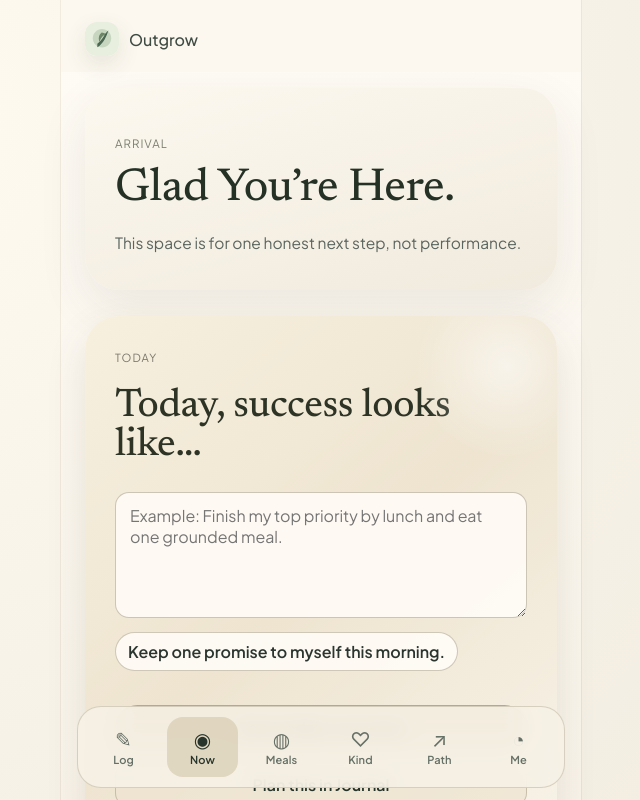
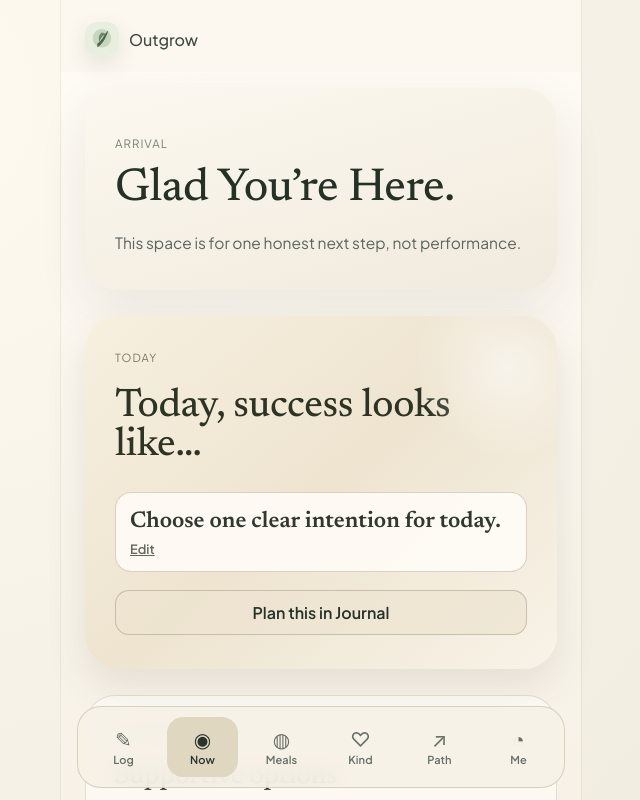
Before and after one commit to carllachance/outgrow, a React (Vite) app: page /today in a window 1280 px wide. Shown: the top 800 px of the page, without its empty margins (319-959 px from the left). Built offline with nearby package versions, Linux system fonts and the light colour scheme.

Commit message:
Convert Today success field to display-first intention card

```diff
--- a/src/screens/TodayScreen.tsx
+++ b/src/screens/TodayScreen.tsx
@@ -9,7 +9,6 @@ type StretchGoal = {
   kind: 'simple' | 'input';
   label: string;
   support?: string;
-  actionLabel: string;
 };
 
 export const TodayScreen = () => {
@@ -17,7 +16,6 @@ export const TodayScreen = () => {
   const isSafetyMode = !state.safety.flags.optimization_enabled;
   const hasSetDirection = Boolean(state.onboarding.weeklyLens || state.onboarding.currentFocus || state.journalEntries.length);
   const [expandedStretchId, setExpandedStretchId] = useState<string | null>(null);
-  const [completedStretch, setCompletedStretch] = useState<string[]>([]);
   const [tonightNoteDraft, setTonightNoteDraft] = useState('');
   const [inlineMessage, setInlineMessage] = useState('');
   const [todaySuccessMessage, setTodaySuccessMessage] = useState('');
@@ -25,6 +23,7 @@ export const TodayScreen = () => {
   const todayDateKey = new Date().toISOString().slice(0, 10);
   const savedTodaySuccess = state.todaySuccessByDate[todayDateKey] ?? '';
   const [todaySuccessDraft, setTodaySuccessDraft] = useState(savedTodaySuccess);
+  const [isEditingTodaySuccess, setIsEditingTodaySuccess] = useState(false);
 
   const weeklyLens = state.onboarding.weeklyLens || 'Returning is the work.';
   const currentFocus = state.onboarding.currentFocus || 'Keep it honest and doable.';
@@ -52,34 +51,35 @@ export const TodayScreen = () => {
         id: 'reset-walk',
         kind: 'simple',
         label: 'Add a short reset walk',
-        actionLabel: 'Mark done',
+        support: 'If it helps, a few minutes outside can reset your pace.',
       },
       {
         id: 'note-tonight',
         kind: 'input',
         label: 'Leave a note for tonight-you',
         support: 'One sentence is enough.',
-        actionLabel: 'Save note',
       },
       {
         id: 'kind-visit',
         kind: 'simple',
         label: 'Open Kind for a grounding minute',
-        actionLabel: 'Mark done',
+        support: 'Kind is there when you want a gentle reset.',
       },
     ],
     [],
   );
 
-  const toggleStretchComplete = (goalId: string) => {
-    setCompletedStretch((existing) =>
-      existing.includes(goalId) ? existing.filter((id) => id !== goalId) : [...existing, goalId],
-    );
-  };
-
-  const saveTodaySuccessDraft = () => {
+  const saveTodaySuccessDraft = (closeCard = true) => {
     const result = saveTodaySuccess(todayDateKey, todaySuccessDraft);
-    setTodaySuccessMessage(result || 'Saved your definition of success for today.');
+    if (result) {
+      setTodaySuccessMessage(result);
+      return false;
+    }
+    setTodaySuccessMessage('Saved for today.');
+    if (closeCard) {
+      setIsEditingTodaySuccess(false);
+    }
+    return true;
   };
 
   const saveTonightNote = () => {
@@ -112,6 +112,32 @@ export const TodayScreen = () => {
       <section className="atmospheric-panel today-primary" aria-labelledby="today-success-title">
         <p className="panel-kicker">Today</p>
         <h2 id="today-success-title" className="panel-title">Today, success looks like…</h2>
+        {!isEditingTodaySuccess ? (
+          <div className="today-intention-card">
+            <button
+              type="button"
+              className="today-intention-display"
+              onClick={() => {
+                setTodaySuccessMessage('');
+                setIsEditingTodaySuccess(true);
+              }}
+              aria-label="Edit today intention"
+            >
+              {savedTodaySuccess || 'Choose one clear intention for today.'}
+            </button>
+            <button
+              type="button"
+              className="action-expand today-change-win"
+              onClick={() => {
+                setTodaySuccessMessage('');
+                setIsEditingTodaySuccess(true);
+              }}
+            >
+              Edit
+            </button>
+          </div>
+        ) : (
+          <>
             <label htmlFor="today-success-input" className="sr-only">Your success definition for today</label>
             <textarea
               id="today-success-input"
@@ -121,20 +147,28 @@ export const TodayScreen = () => {
                 setTodaySuccessDraft(event.target.value);
                 setTodaySuccessMessage('');
               }}
+              onBlur={() => {
+                saveTodaySuccessDraft(true);
+              }}
               rows={2}
               placeholder="Example: Finish my top priority by lunch and eat one grounded meal."
+              autoFocus
             />
 
             {suggestionChips.length ? (
-          <div className="chip-row" aria-label="Optional suggestions">
+              <div className="chip-row" aria-label="Intention suggestions">
                 {suggestionChips.map((suggestion) => (
                   <button
                     key={suggestion}
                     type="button"
                     className="chip-button"
+                    onMouseDown={(event) => event.preventDefault()}
                     onClick={() => {
                       setTodaySuccessDraft(suggestion);
                       setTodaySuccessMessage('');
+                      saveTodaySuccess(todayDateKey, suggestion);
+                      setTodaySuccessMessage('Saved for today.');
+                      setIsEditingTodaySuccess(false);
                     }}
                   >
                     {suggestion}
@@ -142,11 +176,10 @@ export const TodayScreen = () => {
                 ))}
               </div>
             ) : null}
+          </>
+        )}
 
         <div className="inline-actions today-primary-actions">
-          <button type="button" className="button-link primary-cta" onClick={saveTodaySuccessDraft}>
-            Save today’s success
-          </button>
           <Link className="button-link" to="/journal">
             Plan this in Journal
           </Link>
@@ -158,12 +191,11 @@ export const TodayScreen = () => {
       </section>
 
       <section className="chapter today-stretch" aria-labelledby="stretch-title">
-        <p className="panel-kicker">Optional</p>
-        <h3 id="stretch-title">Stretch goals</h3>
-        <div className="stretch-list" role="list" aria-label="Optional stretch goals">
+        <p className="panel-kicker">If it helps</p>
+        <h3 id="stretch-title">Supportive options</h3>
+        <div className="stretch-list" role="list" aria-label="Supportive options">
           {stretchGoals.map((goal) => {
             const isExpanded = expandedStretchId === goal.id;
-            const isComplete = completedStretch.includes(goal.id);
             return (
               <article key={goal.id} className={`stretch-row${isExpanded ? ' expanded' : ''}`} role="listitem">
                 <button
@@ -176,7 +208,6 @@ export const TodayScreen = () => {
                   aria-expanded={isExpanded}
                 >
                   <span>{goal.label}</span>
-                  <span className="stretch-row-state">{isComplete ? 'Done' : 'Optional'}</span>
                 </button>
 
                 {isExpanded ? (
@@ -188,14 +219,9 @@ export const TodayScreen = () => {
                           <Link className="button-link" to="/kind-words">
                             Open Kind
                           </Link>
-                          <button type="button" className="action-expand" onClick={() => toggleStretchComplete(goal.id)}>
-                            {isComplete ? 'Completed' : goal.actionLabel}
-                          </button>
                         </div>
                       ) : (
-                        <button type="button" className="action-expand" onClick={() => toggleStretchComplete(goal.id)}>
-                          {isComplete ? 'Completed' : goal.actionLabel}
-                        </button>
+                        <p className="panel-copy">Available whenever you want it.</p>
                       )
                     ) : (
                       <div className="today-inline-note">
@@ -208,7 +234,7 @@ export const TodayScreen = () => {
                           rows={2}
                         />
                         <button type="button" className="action-expand" onClick={saveTonightNote}>
-                          {goal.actionLabel}
+                          Save note
                         </button>
                       </div>
                     )}
--- a/src/styles.css
+++ b/src/styles.css
@@ -572,6 +572,28 @@ button { background: #e4dac8; color: #2b352f; font-weight: 600; }
   color: #313b33;
 }
 
+.today-intention-card {
+  display: grid;
+  gap: 6px;
+  padding: 14px;
+  border-radius: 16px;
+  border: 1px solid rgba(151, 136, 108, 0.36);
+  background: rgba(255, 252, 247, 0.9);
+}
+
+.today-intention-display {
+  margin: 0;
+  width: 100%;
+  border: none;
+  background: transparent;
+  padding: 0;
+  text-align: left;
+  color: #2f3930;
+  font-family: 'Newsreader', Georgia, serif;
+  font-size: 1.42rem;
+  line-height: 1.32;
+}
+
 .today-success-input {
   width: 100%;
   margin: 0;
@@ -623,12 +645,6 @@ button { background: #e4dac8; color: #2b352f; font-weight: 600; }
   font-weight: 550;
 }
 
-.stretch-row-state {
-  font-size: 0.78rem;
-  color: #6b7268;
-  font-weight: 500;
-}
-
 .stretch-row-inline {
   border-top: 1px solid rgba(166, 151, 123, 0.24);
   padding: 10px 14px 12px;
```
Lines whose indentation alone changed are shown as unchanged.
